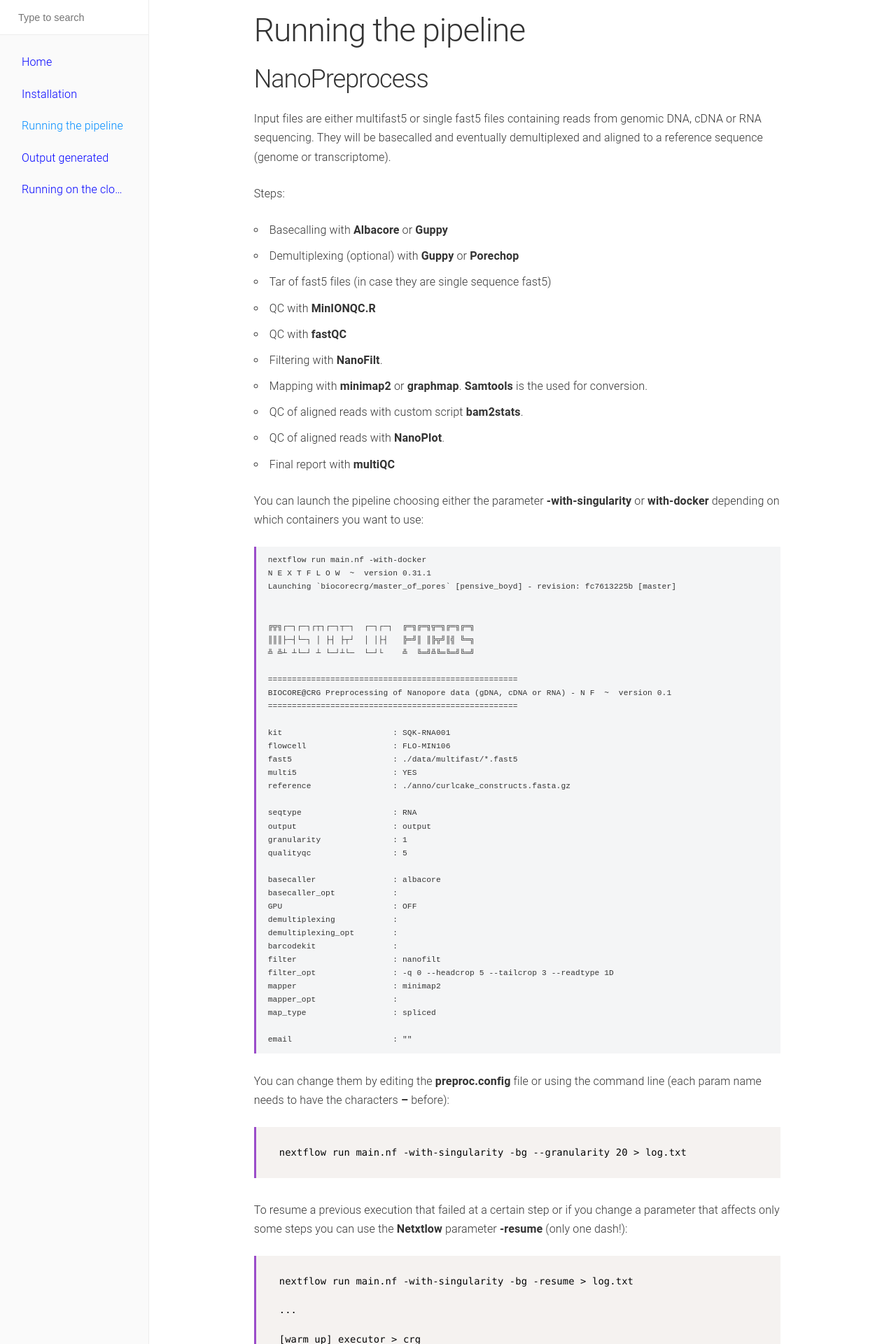
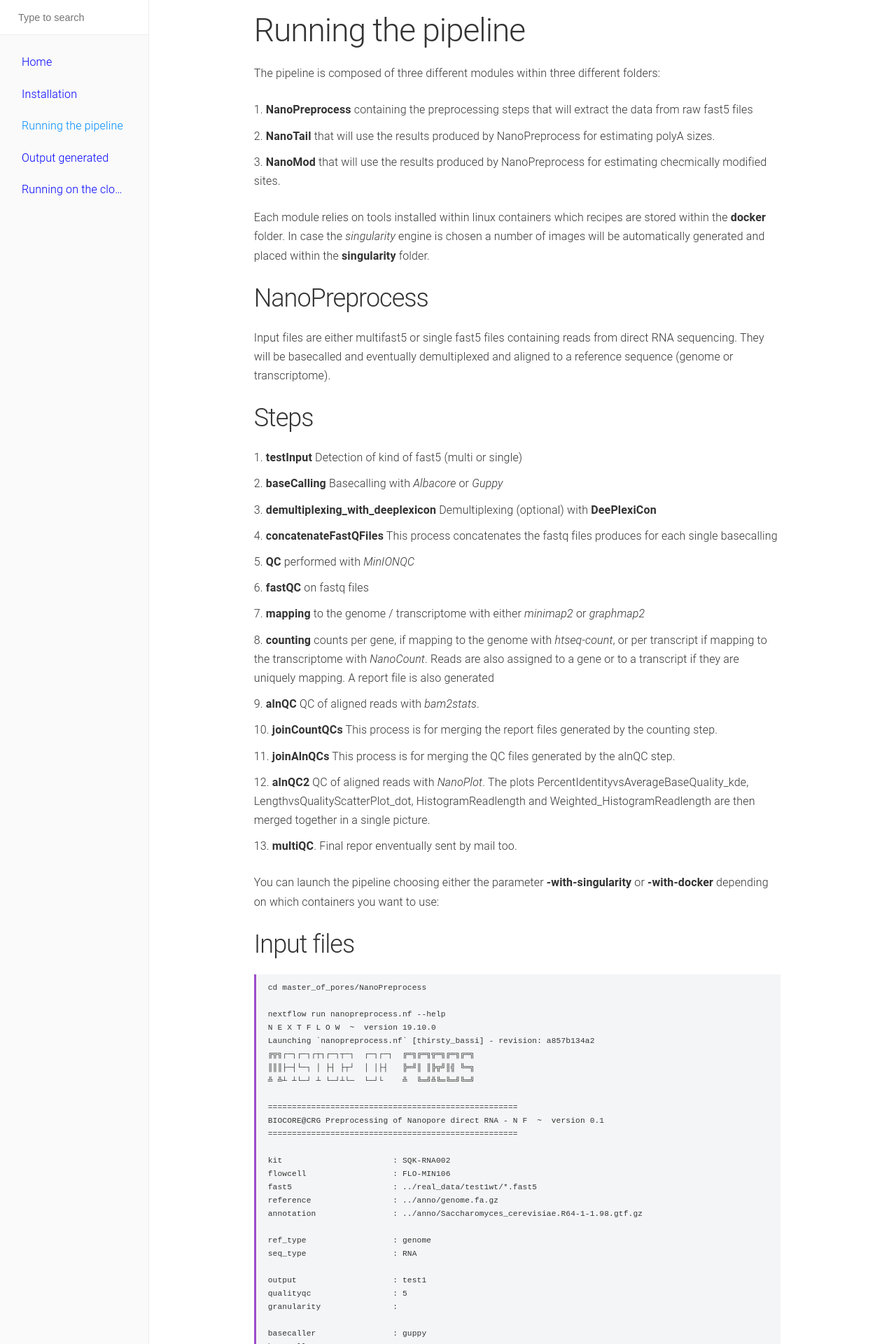
Before and after one commit to biocorecrg/master_of_pores, a Jekyll site: the page built from docs/running.md, in a window 1280 px wide. Shown: the top 1920 px of the page at 70% size. Built offline with Jekyll 4.4.1, drawn with Linux system fonts in a browser that asks for light colours; some of the changed text lies outside the part shown.

Commit message:
Update running.md

````diff
--- a/docs/running.md
+++ b/docs/running.md
@@ -5,77 +5,96 @@ navigation: 3
 ---
 
 # Running the pipeline
+The pipeline is composed of three different modules within three different folders:
+
+1. **NanoPreprocess** containing the preprocessing steps that will extract the data from raw fast5 files
+1. **NanoTail** that will use the results produced by NanoPreprocess for estimating polyA sizes.
+1. **NanoMod** that will use the results produced by NanoPreprocess for estimating checmically modified sites.
+
+Each module relies on tools installed within linux containers which recipes are stored within the **docker** folder. In case the *singularity* engine is chosen a number of images will be automatically generated and placed within the **singularity** folder.
+
 ## NanoPreprocess
 
-Input files are either multifast5 or single fast5 files containing reads from genomic DNA, cDNA or RNA sequencing.
+Input files are either multifast5 or single fast5 files containing reads from direct RNA sequencing.
 They will be basecalled and eventually demultiplexed and aligned to a reference sequence (genome or transcriptome).
 
-Steps:
-  - Basecalling with **Albacore** or **Guppy**
-  - Demultiplexing (optional) with **Guppy** or **Porechop**
-  - Tar of fast5 files (in case they are single sequence fast5)
-  - QC with **MinIONQC.R**
-  - QC with **fastQC**
-  - Filtering with **NanoFilt**.
-  - Mapping with **minimap2** or **graphmap**. **Samtools** is the used for conversion.
-  - QC of aligned reads with custom script **bam2stats**.
-  - QC of aligned reads with **NanoPlot**.
-  - Final report with **multiQC**
+## Steps
+ 1. **testInput** Detection of kind of fast5 (multi or single)
+ 1. **baseCalling** Basecalling with *Albacore* or *Guppy*
+ 1. **demultiplexing_with_deeplexicon** Demultiplexing (optional) with **DeePlexiCon**
+ 1. **concatenateFastQFiles** This process concatenates the fastq files produces for each single basecalling
+ 1. **QC** performed with  *MinIONQC*
+ 1. **fastQC** on fastq files
+ 1. **mapping** to the genome / transcriptome with either *minimap2* or *graphmap2*
+ 1. **counting** counts per gene, if mapping to the genome with *htseq-count*, or per transcript if mapping to the transcriptome with *NanoCount*. Reads are also assigned to a gene or to a transcript if they are uniquely mapping. A report file is also generated
+ 1. **alnQC** QC of aligned reads with *bam2stats*.
+ 1. **joinCountQCs** This process is for merging the report files generated by the counting step.
+ 1. **joinAlnQCs** This process is for merging the QC files generated by the alnQC step.
+ 1. **alnQC2** QC of aligned reads with *NanoPlot*. The plots PercentIdentityvsAverageBaseQuality_kde, LengthvsQualityScatterPlot_dot, HistogramReadlength and Weighted_HistogramReadlength are then merged together in a single picture.
+ 1. **multiQC**. Final repor enventually sent by mail too.
 
 
-You can launch the pipeline choosing either the parameter **-with-singularity** or **with-docker** depending on which containers you want to use:
+You can launch the pipeline choosing either the parameter **-with-singularity** or **-with-docker** depending on which containers you want to use:
+
+## Input files
 
 ```
-nextflow run main.nf -with-docker
-N E X T F L O W  ~  version 0.31.1
-Launching `biocorecrg/master_of_pores` [pensive_boyd] - revision: fc7613225b [master]
+cd master_of_pores/NanoPreprocess
 
-
+nextflow run nanopreprocess.nf --help
+N E X T F L O W  ~  version 19.10.0
+Launching `nanopreprocess.nf` [thirsty_bassi] - revision: a857b134a2
 ╔╦╗┌─┐┌─┐┌┬┐┌─┐┬─┐  ┌─┐┌─┐  ╔═╗╔═╗╦═╗╔═╗╔═╗
 ║║║├─┤└─┐ │ ├┤ ├┬┘  │ │├┤   ╠═╝║ ║╠╦╝║╣ ╚═╗
 ╩ ╩┴ ┴└─┘ ┴ └─┘┴└─  └─┘└    ╩  ╚═╝╩╚═╚═╝╚═╝
 
 ====================================================
-BIOCORE@CRG Preprocessing of Nanopore data (gDNA, cDNA or RNA) - N F  ~  version 0.1
+BIOCORE@CRG Preprocessing of Nanopore direct RNA - N F  ~  version 0.1
 ====================================================
 
-kit                       : SQK-RNA001
+kit                       : SQK-RNA002
 flowcell                  : FLO-MIN106
-fast5                     : ./data/multifast/*.fast5
-multi5                    : YES
-reference                 : ./anno/curlcake_constructs.fasta.gz
+fast5                     : ../real_data/test1wt/*.fast5
+reference                 : ../anno/genome.fa.gz
+annotation                : ../anno/Saccharomyces_cerevisiae.R64-1-1.98.gtf.gz
 
-seqtype                   : RNA
-output                    : output
-granularity               : 1
+ref_type                  : genome
+seq_type                  : RNA
+
+output                    : test1
 qualityqc                 : 5
+granularity               :
 
-basecaller                : albacore
+basecaller                : guppy
 basecaller_opt            :
 GPU                       : OFF
 demultiplexing            :
-demultiplexing_opt        :
-barcodekit                :
-filter                    : nanofilt
-filter_opt                : -q 0 --headcrop 5 --tailcrop 3 --readtype 1D
+demultiplexing_opt        : -m pAmps-final-actrun_newdata_nanopore_UResNet20v2_model.030.h5
+
+filter                    :
+filter_opt                :
 mapper                    : minimap2
-mapper_opt                :
+mapper_opt                : -uf -k14
 map_type                  : spliced
 
-email                     : ""
+count                     : YES
+counter_opt               :
+
+email                     :
+
 ```
 
-You can change them by editing the **preproc.config** file or using the command line (each param name needs to have the characters **--** before):
+You can change them by editing the **params.config** file or using the command line (each param name needs to have the characters **--** before):
 
 ```bash
-nextflow run main.nf -with-singularity -bg --granularity 20 > log.txt
+nextflow run nanopreprocess.nf -with-singularity -bg --output test2 > log.txt
 ```
 
 To resume a previous execution that failed at a certain step or if you change a parameter that affects only some steps you can use the **Netxtlow** parameter **-resume** (only one dash!):
 
 
 ```bash
-nextflow run main.nf -with-singularity -bg -resume > log.txt
+nextflow run nanopreprocess.nf -with-singularity -bg -resume > log.txt
 
 ...
 
@@ -87,27 +106,39 @@ nextflow run main.nf -with-singularity -bg -resume > log.txt
 
 ```
 
+### Results:
+
 -----------------------------------------------------
 
-
-Currently the pipeline has the following steps:
-
-1. **baseCalling**: it converts fast5 files into a single fastq file using either **Albacore** or **Guppy** depending on the parameter **basecaller**.
-1. **QC**: performed using **MinIONQC.R**
-1. **fastQC**: QC on fastq files.
-1. **filtering**: Filtering of fastq files using **NanoFilt**. It is optional.
-1. **mapping**: it maps either to the transcriptome or to the genome (parameter **reftype**: **T** or **G**). Alignment is then converted into a sorted bam file using **samtools**. The mapping is performed using either **minimap2** or **graphmap** (parameter **mapping**: **minimap2** or **graphmap**). In case the input sequence is **RNA** (specified by **seqtype** parameter) the **U** are converted into **T** before the alignment.
-1. **alnQC**: quality control over aligned reads
-1. **alnQC2**: quality control over aligned reads
-1. **multiQC**: it collects data from different QC and groups them into a single report
-
-The pipeline accept both single fast5 reads or multi-fast5. You need to specify the format using the parameter **multi5**
-The parameter **granularity** is related to the amount of input file to be analyzed in a single execution. In case you have single sequence fast5 you can use a value of 2000 or up to 4000. In case you have multi-fast5 file you can go for a value of 1 or in case you use **Guppy** with GPU support a better choice can be up to 300 per time depending on the amount of GPU-RAM available.
 
 ## NanoTail
 Data produced by NanoPreprocess are needed for this module.
 
-Finish writing usage
+Steps:
+ 1. **check_reference** It verifies whether the reference is zipped and eventually unzip it
+ 1. **tailfindr** it runs *tailfindr* tool in parallel.
+ 1. **collect_tailfindr_results** It collects the results of tailfindr.
+ 1. **filter_bam** Bam files are filtered with *samtools* to keep only mapped reads and remove secondary alignments
+ 1. **tail_nanopolish** It runs *nanopolish* in parallel.
+ 1. **collect_nanopolish_results** It collects the results of tail_nanopolish.
+ 1. **join_results** It merges the results from the two algorithms and make a plot of the correlation.
+
+....
+
+### Results
+Three folders contains the results:
+1. NanoPolish: contains the output of *nanopolish* tool.
+1. Tailfindr: contains the output of *tailfindr* tool.
+1. PolyA_final: contains the txt files with the combined results (i.e. predicted polyA sizes). Here an example of a test:
+
+```bash
+"Read name"	"Tailfindr"	"Nanopolish"	"Gene Name"
+"013a5dde-9c52-4de1-83eb-db70fb2cd130"	52.16	49.39	"YKR072C"
+"01119f62-ca68-458d-aa1f-cf8c8c04cd3b"	231.64	274.28	"YDR133C"
+"0154ce9c-fe6b-4ebc-bbb1-517fdc524207"	24.05	24.24	"YFL044C"
+"020cde28-970d-4710-90a5-977e4b4bbc46"	41.27	56.79	"YGL238W"
+```
+
 
 ## NanoMod
 Data produced by NanoPreprocess are needed for this module.
````
